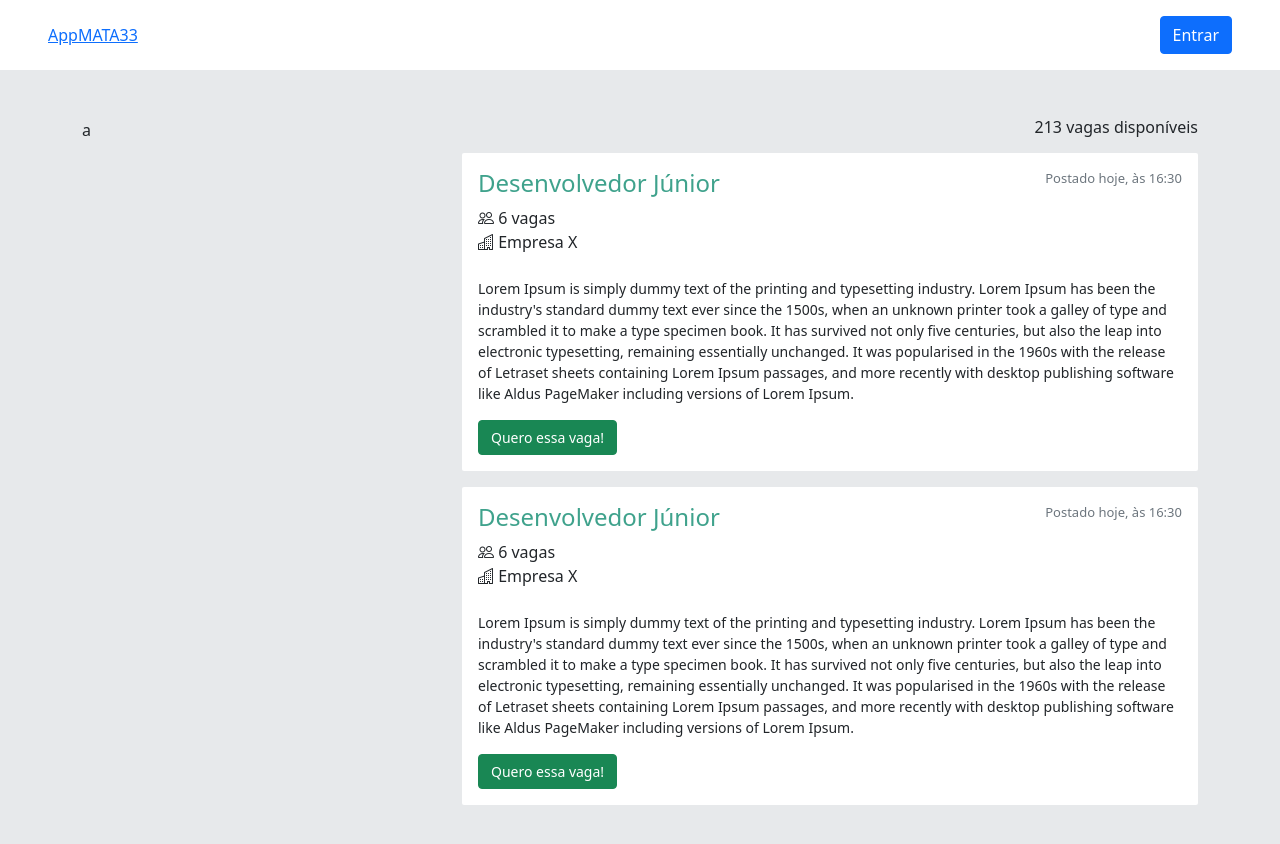
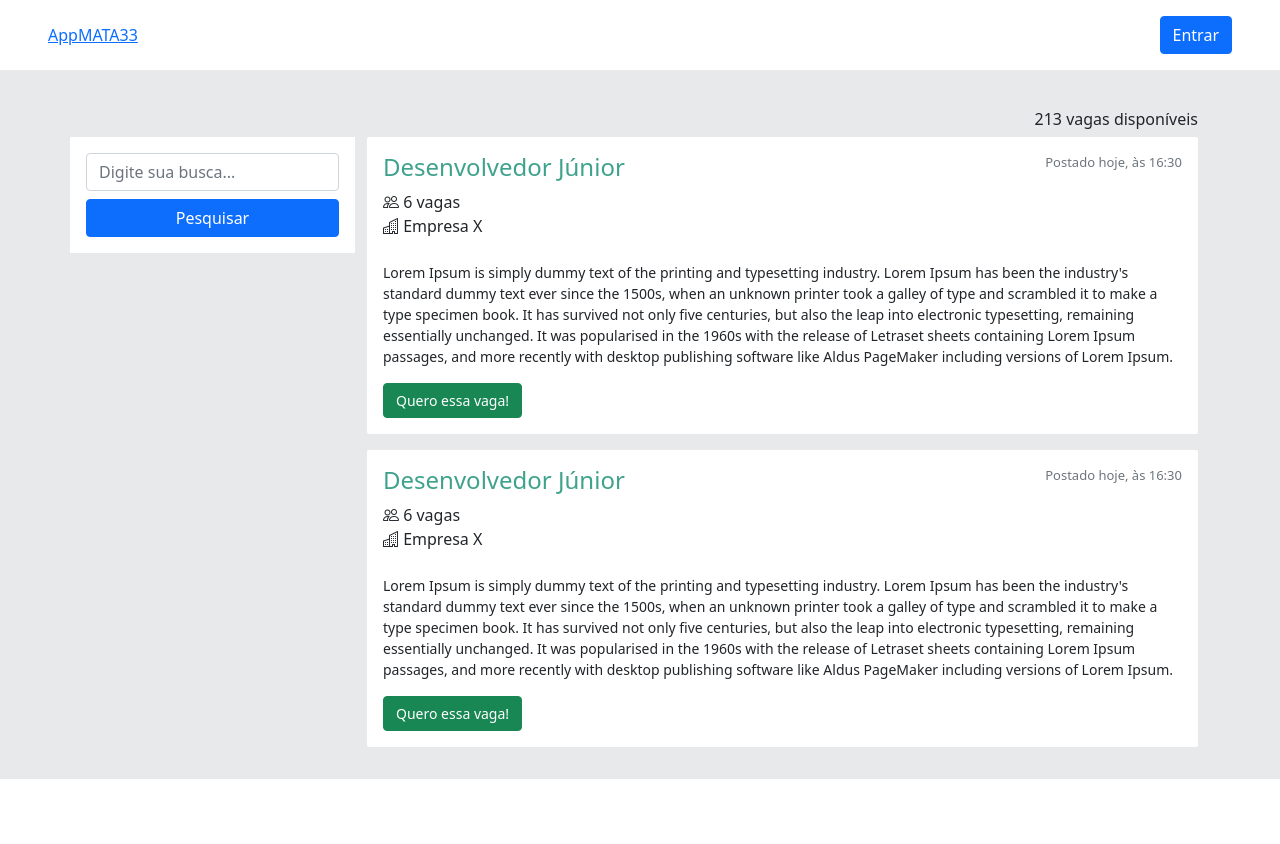
Before and after one commit to hofstede-matheus/eng-soft-mata63, a plain HTML site: page frontend/index.html in a window 1280 px wide. After the commit the page ends 800 px from the top, so only its background shows below. Drawn offline with nearby package versions, Linux system fonts and the light colour scheme.

Commit message:
mudanças layout

```diff
--- a/frontend/css/index.css
+++ b/frontend/css/index.css
@@ -9,7 +9,7 @@ nav{
 .anuncio-vaga{
     background-color: white;
     border-radius: 2px;
-    margin-top: 1rem;
+    margin-bottom:1rem;
 }
 
 .vaga-quantidade-disponivel{
@@ -31,3 +31,7 @@ nav{
 .anuncio-vaga h4 {
     color: #3FA28C;
 }
+
+.menu-lateral{
+    background-color:white;
+}
--- a/frontend/index.html
+++ b/frontend/index.html
@@ -1,17 +1,20 @@
 <!DOCTYPE html>
 <html lang="en">
+
 <head>
     <meta charset="UTF-8">
     <meta http-equiv="X-UA-Compatible" content="IE=edge">
     <meta name="viewport" content="width=device-width, initial-scale=1.0">
 
     <!-- css -->
-    <link href="https://cdn.jsdelivr.net/npm/bootstrap@5.0.0/dist/css/bootstrap.min.css" rel="stylesheet" integrity="sha384-wEmeIV1mKuiNpC+IOBjI7aAzPcEZeedi5yW5f2yOq55WWLwNGmvvx4Um1vskeMj0" crossorigin="anonymous">
-    <link href="css/index.css" rel="stylesheet" >
+    <link href="https://cdn.jsdelivr.net/npm/bootstrap@5.0.0/dist/css/bootstrap.min.css" rel="stylesheet"
+        integrity="sha384-wEmeIV1mKuiNpC+IOBjI7aAzPcEZeedi5yW5f2yOq55WWLwNGmvvx4Um1vskeMj0" crossorigin="anonymous">
+    <link href="css/index.css" rel="stylesheet">
     <link rel="stylesheet" href="https://cdn.jsdelivr.net/npm/bootstrap-icons@1.5.0/font/bootstrap-icons.css">
 
     <title>Document</title>
 </head>
+
 <body>
     <nav>
         <div class="row p-3 px-5">
@@ -25,14 +28,21 @@
     </nav>
     <div class="content">
         <div class="container container-body">
-        <div class="row py-5">
-            <div class="col-4">a</div>
-            <div class="col-8">
-                <div class="vaga-quantidade-disponivel">
+
+            <div class="row py-3">
+                <div class="vaga-quantidade-disponivel mt-4">
                     <h6> 213 vagas disponíveis</h6>
                 </div>
+                <div class="col-3">
+                    <div class="row p-3 menu-lateral">
+                        <input type="text" class="form-control" placeholder="Digite sua busca..." aria-label="Username"
+                            aria-describedby="basic-addon1">
+                            <button type="button" class="mt-2 btn btn-primary d-block">Pesquisar</button>
 
-                <div class="anuncio-vaga p-3    ">
+                    </div>
+                </div>
+                <div class="col-9">
+                    <div class="anuncio-vaga p-3">
                         <div class="row pb-4">
                             <div class="col-8">
                                 <h4>Desenvolvedor Júnior</h4>
@@ -45,7 +55,13 @@
                         </div>
 
                         <p class="vaga-descricao">
-                        Lorem Ipsum is simply dummy text of the printing and typesetting industry. Lorem Ipsum has been the industry's standard dummy text ever since the 1500s, when an unknown printer took a galley of type and scrambled it to make a type specimen book. It has survived not only five centuries, but also the leap into electronic typesetting, remaining essentially unchanged. It was popularised in the 1960s with the release of Letraset sheets containing Lorem Ipsum passages, and more recently with desktop publishing software like Aldus PageMaker including versions of Lorem Ipsum.
+                            Lorem Ipsum is simply dummy text of the printing and typesetting industry. Lorem Ipsum has
+                            been the industry's standard dummy text ever since the 1500s, when an unknown printer took a
+                            galley of type and scrambled it to make a type specimen book. It has survived not only five
+                            centuries, but also the leap into electronic typesetting, remaining essentially unchanged.
+                            It was popularised in the 1960s with the release of Letraset sheets containing Lorem Ipsum
+                            passages, and more recently with desktop publishing software like Aldus PageMaker including
+                            versions of Lorem Ipsum.
                         </p>
                         <button class="btn btn-success btn-vaga">Quero essa vaga!</button>
                     </div>
@@ -62,7 +78,13 @@
                         </div>
 
                         <p class="vaga-descricao">
-                        Lorem Ipsum is simply dummy text of the printing and typesetting industry. Lorem Ipsum has been the industry's standard dummy text ever since the 1500s, when an unknown printer took a galley of type and scrambled it to make a type specimen book. It has survived not only five centuries, but also the leap into electronic typesetting, remaining essentially unchanged. It was popularised in the 1960s with the release of Letraset sheets containing Lorem Ipsum passages, and more recently with desktop publishing software like Aldus PageMaker including versions of Lorem Ipsum.
+                            Lorem Ipsum is simply dummy text of the printing and typesetting industry. Lorem Ipsum has
+                            been the industry's standard dummy text ever since the 1500s, when an unknown printer took a
+                            galley of type and scrambled it to make a type specimen book. It has survived not only five
+                            centuries, but also the leap into electronic typesetting, remaining essentially unchanged.
+                            It was popularised in the 1960s with the release of Letraset sheets containing Lorem Ipsum
+                            passages, and more recently with desktop publishing software like Aldus PageMaker including
+                            versions of Lorem Ipsum.
                         </p>
                         <button class="btn btn-success btn-vaga">Quero essa vaga!</button>
                     </div>
@@ -80,6 +102,9 @@
 
 
     <!-- scripts -->
-    <script src="https://cdn.jsdelivr.net/npm/bootstrap@5.0.0/dist/js/bootstrap.bundle.min.js" integrity="sha384-p34f1UUtsS3wqzfto5wAAmdvj+osOnFyQFpp4Ua3gs/ZVWx6oOypYoCJhGGScy+8" crossorigin="anonymous"></script>
+    <script src="https://cdn.jsdelivr.net/npm/bootstrap@5.0.0/dist/js/bootstrap.bundle.min.js"
+        integrity="sha384-p34f1UUtsS3wqzfto5wAAmdvj+osOnFyQFpp4Ua3gs/ZVWx6oOypYoCJhGGScy+8"
+        crossorigin="anonymous"></script>
 </body>
+
 </html>
```
Lines whose indentation alone changed are shown as unchanged.
